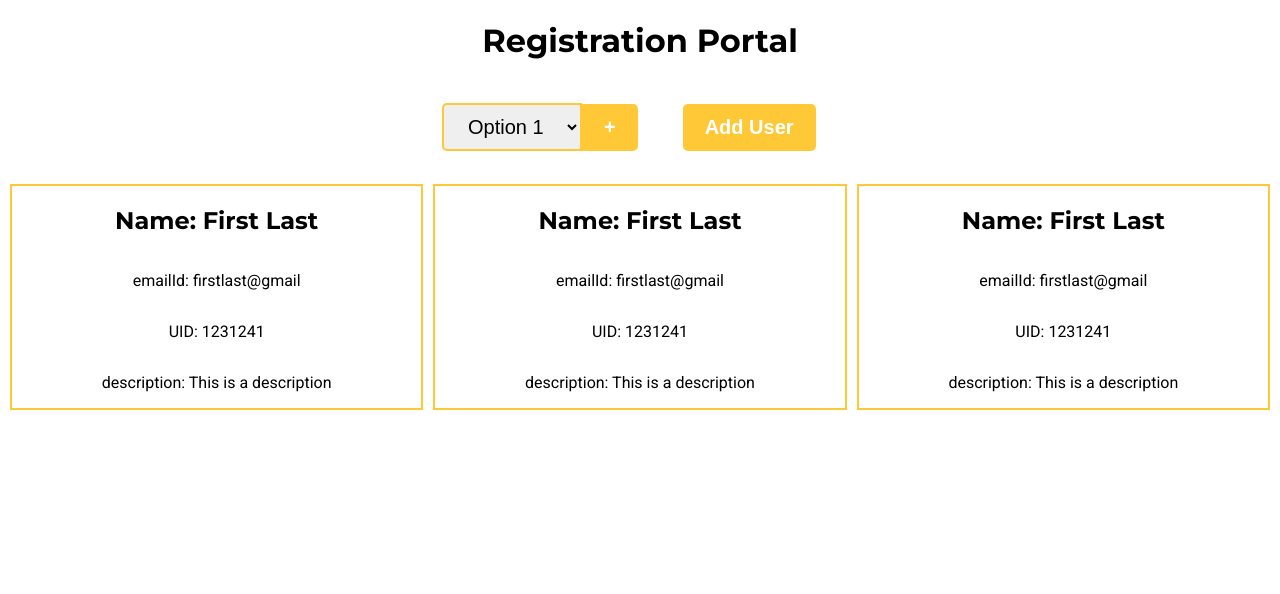
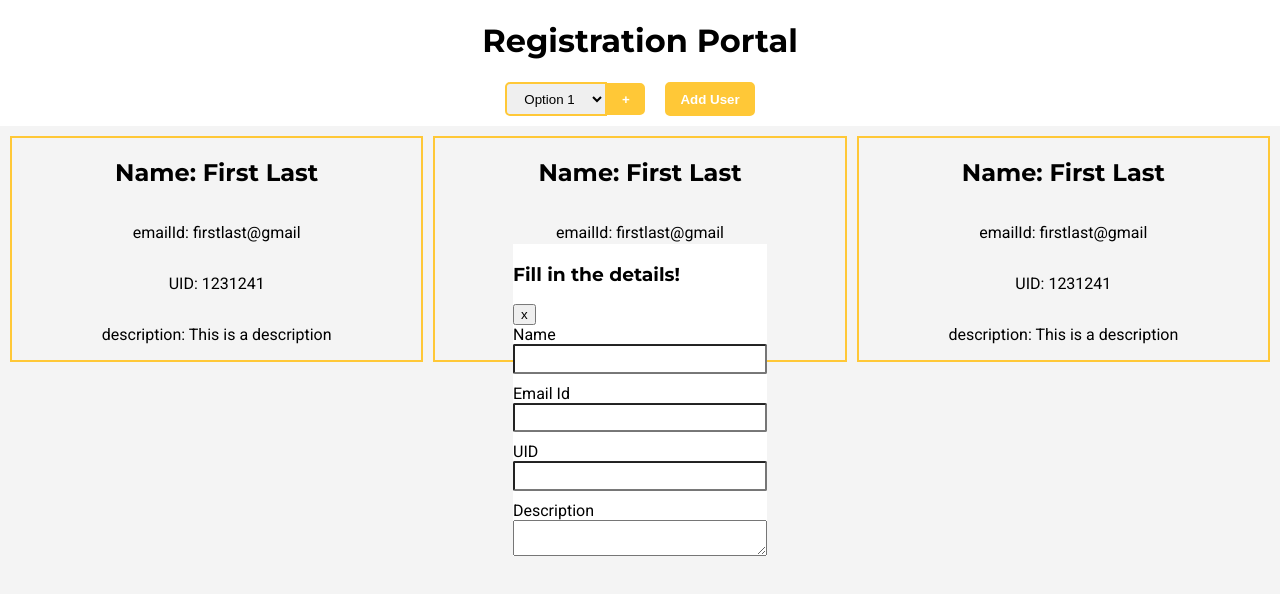
Before and after one commit to sarthakladhwe/registration-portal, a React (Create React App) app: page / in a window 1280 px wide. Both pictures are taken after a click on the button "Add User". Shown: the top 594 px of the page. Built offline with nearby package versions, Linux system fonts and the light colour scheme.

Commit message:
Adding new user form

```diff
--- a/src/App.js
+++ b/src/App.js
@@ -1,10 +1,21 @@
+import React from 'react'
+
 import Header from "./components/Header";
+import NewUser from './components/NewUser';
 import Users from "./components/Users";
 
 function App() {
+
+  const [openUserModal, setOpenUserModal] = React.useState(false)
+
+  function openModal() {
+      setOpenUserModal(prev => !prev)
+  }
+
   return (
     <div>
-      <Header />
+      {openUserModal && <NewUser /> }
+      <Header openModal={openModal} />
       <Users />
     </div>
   );
--- a/src/components/Header.js
+++ b/src/components/Header.js
@@ -1,8 +1,9 @@
 import React from 'react'
 
-function Header() {
+function Header({openModal}) {
+
   return (
-    <header className='header'>
+    <header>
         <div>
             <h1 className='logo'>Registration Portal</h1>
         </div>
@@ -15,7 +16,7 @@ function Header() {
                 </select>
                 <button className='btn btn-cat'>+</button>
             </div>
-            <button className='btn'>Add User</button>
+            <button className='btn' onClick={openModal}>Add User</button>
         </div>
     </header>
   )
--- a/src/components/NewUser.js
+++ b/src/components/NewUser.js
@@ -1,14 +1,24 @@
 import React from 'react'
+import { useDispatch } from 'react-redux'
+import { addUser } from '../features/Items'
 
 function NewUser() {
+    const dispatch = useDispatch()
   return (
-    <div className='new-user-container'>
-        <h3>Fill down the details!</h3>
+    <div className='modal-container'>
+        <div>
+            <h3>Fill in the details!</h3>
+            <button>x</button>
+        </div>
         <form>
             <label for="input-name">Name</label>
             <input id="input-name" type="text" />
-            <label for="input-emailid">Email Id</label>
-            <input id="input-emailid" type="email" />
+            <label for="input-emailId">Email Id</label>
+            <input id="input-emailId" type="email" />
+            <label for="input-uid">UID</label>
+            <input id="input-uid" type="text" />
+            <label for="input-description">Description</label>
+            <textarea id="input-description" type="text" />
         </form>
     </div>
   )
--- a/src/features/Items.js
+++ b/src/features/Items.js
@@ -7,9 +7,11 @@ export const userSlice = createSlice({
     initialState: {value: itemsData},
     reducers: {
         addUser: (state, action) => {
-
+            state.value.push(action.payload)
         }
     }
 })
 
+export const { addUser } = userSlice.actions
+
 export default userSlice.reducer;
--- a/src/index.css
+++ b/src/index.css
@@ -5,6 +5,7 @@
 body {
   margin: 0;
   font-family: 'Roboto', sans-serif;
+  background-color: #F4F4F4;
 }
 
 /* Typography */
@@ -18,19 +19,20 @@ header {
   flex-direction: column;
   justify-content: space-around;
   align-items: center;
+  background-color: #fff;
 }
 
 .header-btns {
   display: flex;
+  margin-bottom: 10px;
 }
 
 .btn {
-  margin: 1.125em;
+  margin-right: 20px;
   padding: 0.5em 1em;
   border: 2px solid #FFC837;
   border-radius: 5px;
   background-color: #FFC837;
-  font-size: 1.25rem;
   font-weight: 700;
   color: #fff;
   cursor: pointer;
@@ -38,14 +40,12 @@ header {
 
 .btn-cat {
   margin-left: 0;
-  font-size: 1.25rem;
   border-radius: 0 5px 5px 0;
 }
 
 select {
   border: 2px solid #FFC837;
   padding: 0.5em 1em;
-  font-size: 1.25rem;
   border-radius: 5px 0 0 5px;
 }
 
@@ -62,3 +62,30 @@ select {
   align-items: center;
   border: 2px solid #FFC837;
 }
+
+/* New User Modal */
+
+.modal-container {
+  position: absolute;
+  top: 50%;
+  left: 50%;
+  transform: translate(-50%, -50%);
+  background-color: #fff;
+  z-index: 10;
+}
+
+form {
+  display: flex;
+  flex-direction: column;
+}
+
+input {
+  margin-bottom: 10px;
+  padding: 0.125em 0.5em;
+  font-size: 1.125rem;
+  border-radius: 2px;
+}
+
+input:focus {
+  outline: 2px solid #FFC837;
+}
```
